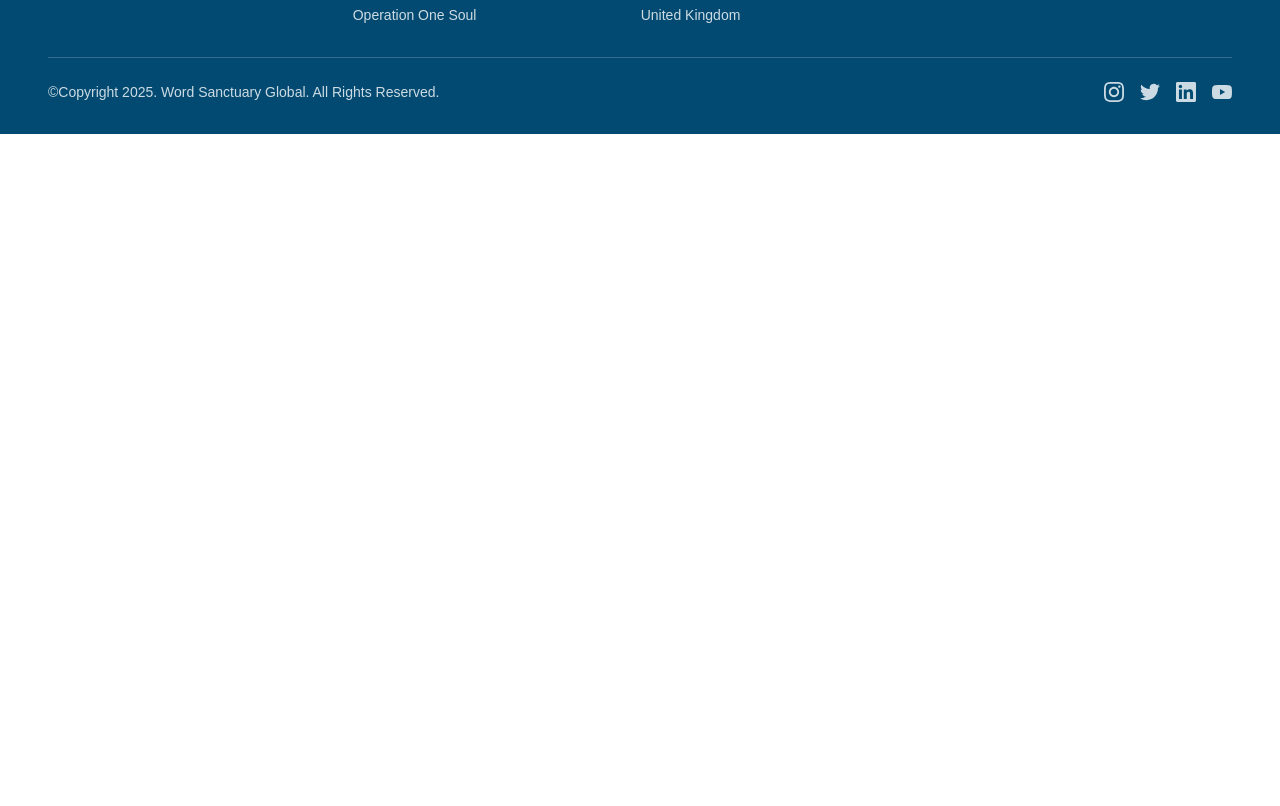
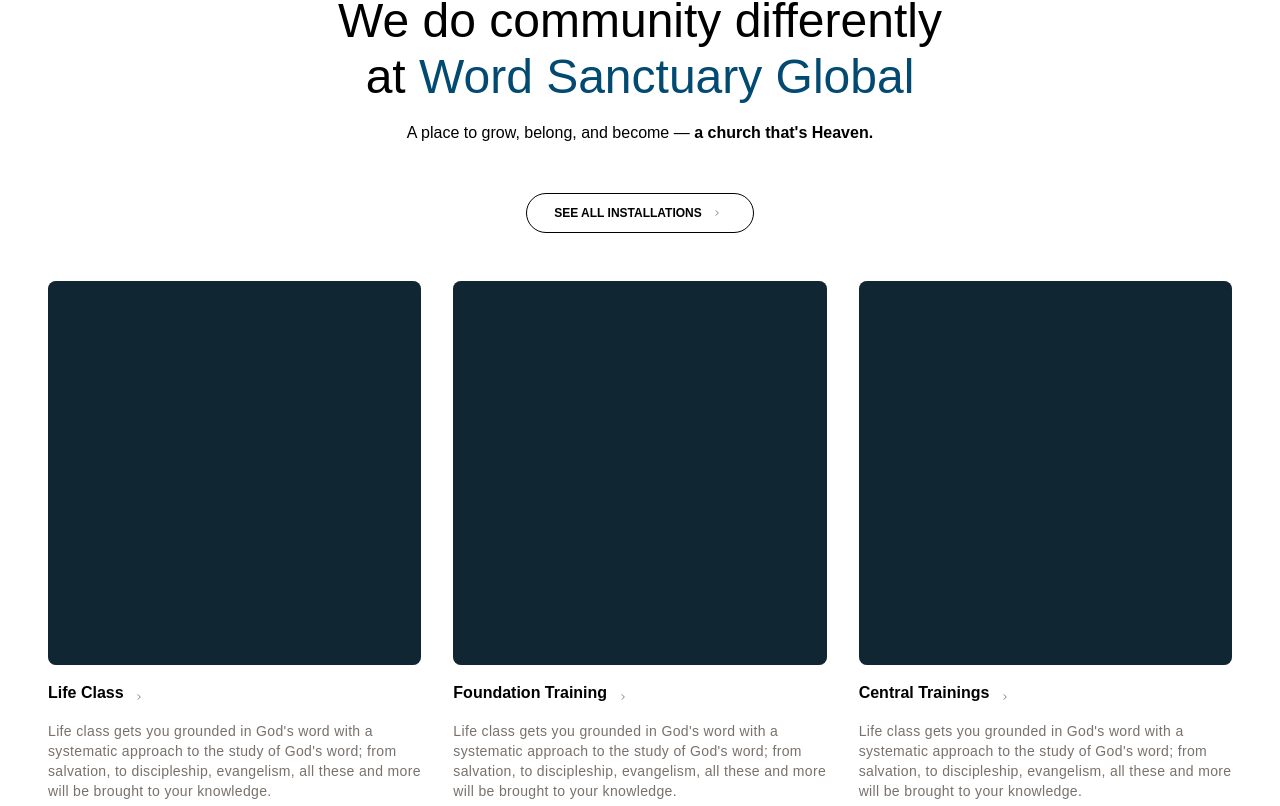
Before and after one commit to Word-Sanctuary/word-sanctuary-online-website, a Next.js app: page / in a window 1280 px wide. Shown: the part 4074-4880 px from the top of the page. Before the commit the page ends 4208 px from the top, so only its background shows below. Built offline with nearby package versions, Linux system fonts and the light colour scheme.

Commit message:
feat: Add Family Section with community-focused content and installation details

```diff
--- a/src/app/page.tsx
+++ b/src/app/page.tsx
@@ -287,6 +287,92 @@
         </div>
       </section>
 
+      {/* Family Section */}
+      <section className="self-stretch px-12 py-24 bg-white inline-flex flex-col justify-start items-center gap-12 overflow-hidden">
+        <div className="self-stretch flex flex-col justify-start items-center gap-12">
+          <div className="self-stretch flex flex-col justify-start items-center gap-8">
+            <div className="h-10 px-6 py-2.5 bg-slate-300 rounded-[100px] backdrop-blur-[2px] inline-flex justify-center items-center gap-4">
+              <div className="w-2 h-2 bg-sky-900 rounded-full" />
+              <div className="justify-center text-sky-900 text-[10px] font-bold">FAMILY</div>
+            </div>
+            <div className="self-stretch flex flex-col justify-start items-center gap-4">
+              <div className="self-stretch text-center justify-center">
+                <span className="text-black text-5xl font-normal leading-[56px]">We do community differently <br/>at</span>
+                <span className="text-sky-900 text-5xl font-normal leading-[56px]"> Word Sanctuary Global</span>
+              </div>
+              <div className="self-stretch text-center justify-center">
+                <span className="text-black text-base font-normal">A place to grow, belong, and become — </span>
+                <span className="text-black text-base font-bold">a church that's Heaven.</span>
+              </div>
+            </div>
+          </div>
+          <div className="h-10 px-7 py-2.5 rounded-[100px] outline outline-1 outline-offset-[-1px] outline-black inline-flex justify-center items-center gap-2">
+            <div className="justify-center text-black text-xs font-bold">SEE ALL INSTALLATIONS</div>
+            <div className="w-4 h-4 relative overflow-hidden">
+              <svg className="w-2.5 h-2 absolute left-[2.67px] top-[4px] text-black" fill="none" stroke="currentColor" viewBox="0 0 24 24">
+                <path strokeLinecap="round" strokeLinejoin="round" strokeWidth={1.5} d="M9 5l7 7-7 7" />
+              </svg>
+            </div>
+          </div>
+        </div>
+        <div className="w-full max-w-[1340px] mx-auto flex flex-col lg:flex-row justify-between items-start gap-8">
+          <div className="flex-1 max-w-96 flex flex-col justify-start items-start gap-4">
+            <div className="self-stretch h-96 relative bg-neutral-900 rounded-lg overflow-hidden">
+              <div className="w-[826px] h-[551px] left-[-299px] top-[-124px] absolute bg-sky-900/30" />
+            </div>
+            <div className="self-stretch flex flex-col justify-start items-start gap-4">
+              <div className="inline-flex justify-start items-end gap-2">
+                <div className="justify-center text-black text-base font-bold">Life Class</div>
+                <div className="w-4 h-4 relative overflow-hidden">
+                  <svg className="w-2.5 h-2 absolute left-[2.67px] top-[4px] text-black" fill="none" stroke="currentColor" viewBox="0 0 24 24">
+                    <path strokeLinecap="round" strokeLinejoin="round" strokeWidth={1.5} d="M9 5l7 7-7 7" />
+                  </svg>
+                </div>
+              </div>
+              <div className="self-stretch justify-center text-stone-500 text-sm font-normal tracking-wide">
+                Life class gets you grounded in God's word with a systematic approach to the study of God's word; from salvation, to discipleship, evangelism, all these and more will be brought to your knowledge.
+              </div>
+            </div>
+          </div>
+          <div className="flex-1 max-w-96 flex flex-col justify-start items-start gap-4">
+            <div className="self-stretch h-96 relative bg-neutral-900 rounded-lg overflow-hidden">
+              <div className="w-[694.34px] h-96 left-[-131.67px] top-0 absolute bg-sky-900/30" />
+            </div>
+            <div className="self-stretch flex flex-col justify-start items-start gap-4">
+              <div className="inline-flex justify-start items-end gap-2">
+                <div className="justify-center text-black text-base font-bold">Foundation Training</div>
+                <div className="w-4 h-4 relative overflow-hidden">
+                  <svg className="w-2.5 h-2 absolute left-[2.67px] top-[4px] text-black" fill="none" stroke="currentColor" viewBox="0 0 24 24">
+                    <path strokeLinecap="round" strokeLinejoin="round" strokeWidth={1.5} d="M9 5l7 7-7 7" />
+                  </svg>
+                </div>
+              </div>
+              <div className="self-stretch justify-center text-stone-500 text-sm font-normal tracking-wide">
+                Life class gets you grounded in God's word with a systematic approach to the study of God's word; from salvation, to discipleship, evangelism, all these and more will be brought to your knowledge.
+              </div>
+            </div>
+          </div>
+          <div className="flex-1 max-w-96 flex flex-col justify-start items-start gap-4">
+            <div className="self-stretch h-96 relative bg-neutral-900 rounded-lg overflow-hidden">
+              <div className="w-[826px] h-[551px] left-[-352.33px] top-[-138px] absolute bg-sky-900/30" />
+            </div>
+            <div className="self-stretch flex flex-col justify-start items-start gap-4">
+              <div className="inline-flex justify-start items-end gap-2">
+                <div className="justify-center text-black text-base font-bold">Central Trainings</div>
+                <div className="w-4 h-4 relative overflow-hidden">
+                  <svg className="w-2.5 h-2 absolute left-[2.67px] top-[4px] text-black" fill="none" stroke="currentColor" viewBox="0 0 24 24">
+                    <path strokeLinecap="round" strokeLinejoin="round" strokeWidth={1.5} d="M9 5l7 7-7 7" />
+                  </svg>
+                </div>
+              </div>
+              <div className="self-stretch justify-center text-stone-500 text-sm font-normal tracking-wide">
+                Life class gets you grounded in God's word with a systematic approach to the study of God's word; from salvation, to discipleship, evangelism, all these and more will be brought to your knowledge.
+              </div>
+            </div>
+          </div>
+        </div>
+      </section>
+
     </div>
   );
 }
```
